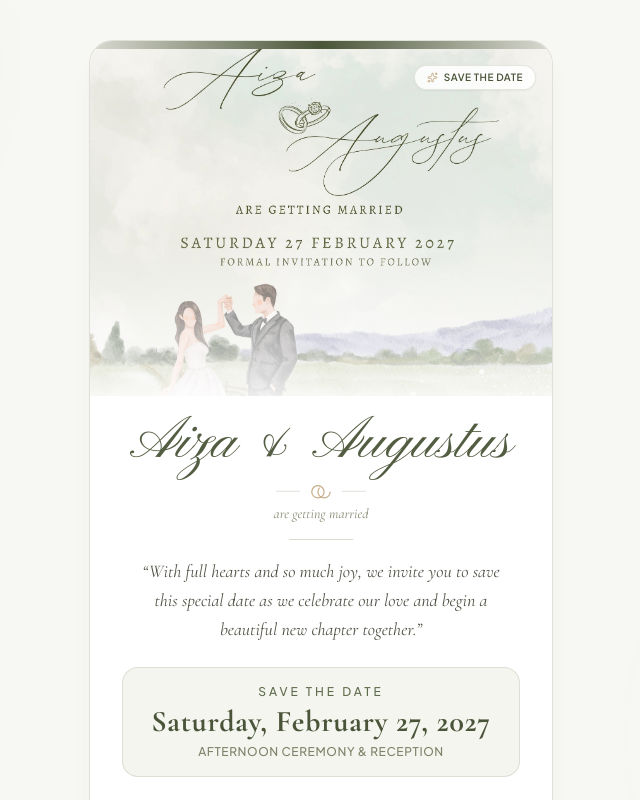
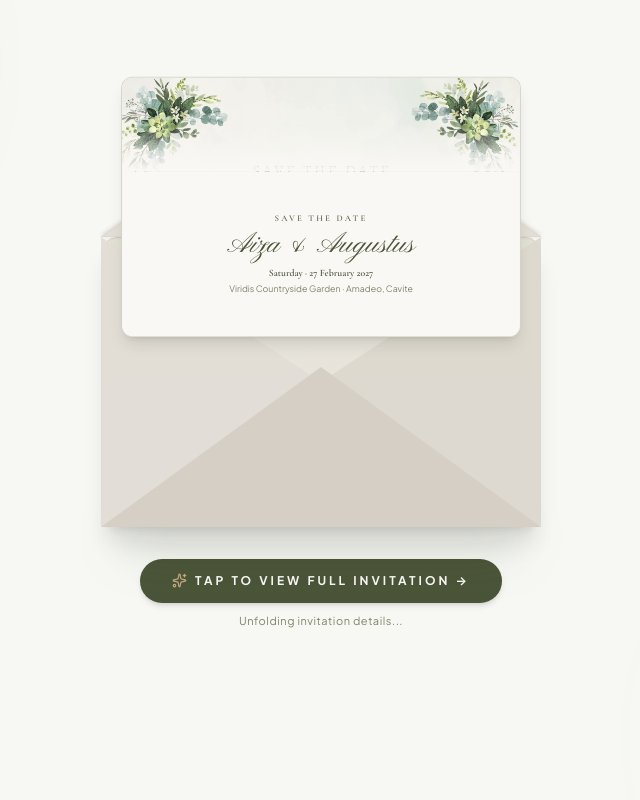
Before and after one commit to loloerzon-sudo/aiza-augustus, a React (Vite) app: page / in a window 1280 px wide. Both pictures are taken after a click on the element 640 px from the left and 395 px from the top of the page. Shown: the top 800 px of the page, without its empty margins (319-959 px from the left). Built offline with nearby package versions, Linux system fonts and the light colour scheme.

Commit message:
feat(envelope): extend open hold duration to 3.2s with tap-to-skip support

```diff
--- a/src/components/Envelope.tsx
+++ b/src/components/Envelope.tsx
@@ -12,18 +12,23 @@ export const Envelope: React.FC<EnvelopeProps> = ({ onOpen, isOpened }) => {
   const [flapBack, setFlapBack] = useState(false);
 
   const handleOpen = () => {
-    if (isOpened || opening) return;
+    if (isOpened) return;
+    if (opening) {
+      // If already opening/holding, immediate tap proceeds to full letter card
+      onOpen();
+      return;
+    }
     setOpening(true);
 
-    // At 250ms (when flap passes 90 degrees), switch flap behind the letter
+    // At 280ms (when flap passes 90 degrees), switch flap behind the letter
     setTimeout(() => {
       setFlapBack(true);
     }, 280);
 
-    // After letter slides out completely, transition to full letter view
+    // Hold the open envelope and rising letter for 3.2 seconds so guests can comfortably read
     setTimeout(() => {
       onOpen();
-    }, 1300);
+    }, 3200);
   };
 
   return (
@@ -80,22 +85,22 @@ export const Envelope: React.FC<EnvelopeProps> = ({ onOpen, isOpened }) => {
           </svg>
         </motion.div>
 
-        {/* 3. Letter Tucked Inside (z-15, slides up to -170px and elevates in front of flap!) */}
+        {/* 3. Letter Tucked Inside (slides up to -175px and elevates in front of flap!) */}
         <motion.div
           animate={
             opening || isOpened
-              ? { y: -160, scale: 0.98, zIndex: 25 }
+              ? { y: -175, scale: 0.98, zIndex: 25 }
               : { y: 0, scale: 0.92, zIndex: 10 }
           }
           transition={{
-            y: { duration: 0.8, delay: 0.25, ease: [0.16, 1, 0.3, 1] },
-            scale: { duration: 0.8, delay: 0.25 },
+            y: { duration: 0.85, delay: 0.25, ease: [0.16, 1, 0.3, 1] },
+            scale: { duration: 0.85, delay: 0.25 },
             zIndex: { delay: 0.25 }
           }}
           className="absolute inset-x-4 top-3 bottom-3 bg-[#FAF8F5] rounded-xl shadow-lg border border-[#838769]/30 overflow-hidden flex flex-col items-center text-center"
         >
           {/* Mini preview artwork on the emerging card */}
-          <div className="w-full h-24 overflow-hidden relative bg-[#F2F2EC]">
+          <div className="w-full h-24 overflow-hidden relative bg-[#F2F2EC] shrink-0">
             <img
               src="/aiza-augustus-artwork.jpg"
               alt="Artwork preview"
@@ -111,8 +116,11 @@ export const Envelope: React.FC<EnvelopeProps> = ({ onOpen, isOpened }) => {
             <span className="font-script text-2xl sm:text-3xl text-[#4A5438] my-0.5 leading-tight">
               Aiza & Augustus
             </span>
-            <span className="text-[10px] text-[#7D8469] font-serif italic">
+            <span className="text-[10px] text-[#4A5438] font-serif font-semibold">
               Saturday · 27 February 2027
+            </span>
+            <span className="text-[9px] text-[#7D8469] font-sans mt-0.5">
+              Viridis Countryside Garden · Amadeo, Cavite
             </span>
           </div>
         </motion.div>
@@ -156,18 +164,29 @@ export const Envelope: React.FC<EnvelopeProps> = ({ onOpen, isOpened }) => {
 
       </div>
 
-      {/* Action Button */}
+      {/* Action Button with Status Hint */}
       <motion.button
         initial={{ opacity: 0, y: 10 }}
         animate={{ opacity: 1, y: 0 }}
         transition={{ delay: 0.3 }}
         onClick={handleOpen}
-        disabled={opening || isOpened}
+        disabled={isOpened}
         className="mt-8 py-3.5 px-8 rounded-full bg-[#4A5438] hover:bg-[#3D452E] text-[#FAF8F5] text-xs font-sans tracking-[0.25em] uppercase font-bold shadow-md hover:shadow-lg transition-all active:scale-95 cursor-pointer flex items-center gap-2 group"
       >
         <Sparkles size={15} className="text-[#C5A880] group-hover:rotate-12 transition-transform" />
-        <span>{opening ? 'Opening Letter...' : 'Tap To Open Letter'}</span>
+        <span>{opening ? 'Tap To View Full Invitation →' : 'Tap To Open Letter'}</span>
       </motion.button>
+
+      {/* Subtle indicator during hold */}
+      {opening && (
+        <motion.p
+          initial={{ opacity: 0 }}
+          animate={{ opacity: 1 }}
+          className="text-[11px] text-[#7D8469] mt-2.5 font-sans tracking-wider"
+        >
+          Unfolding invitation details...
+        </motion.p>
+      )}
 
     </div>
   );
```
